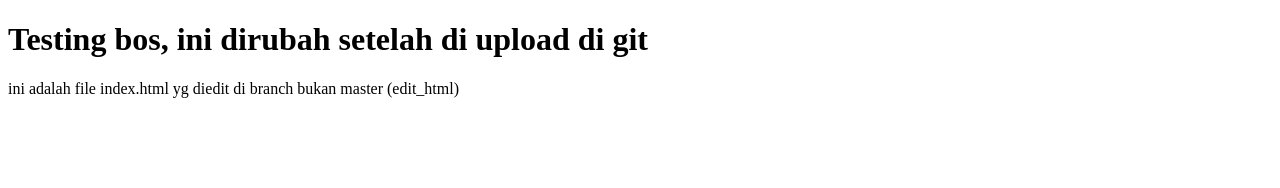
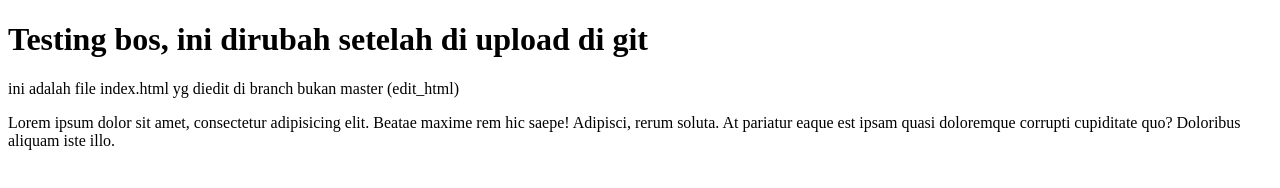
Before and after one commit to FebratamaAgni/coba-git, a plain HTML site: page index.html in a window 1280 px wide. Drawn offline with Linux system fonts and the light colour scheme.

Commit message:
menambahkan deskripsi

```diff
--- a/index.html
+++ b/index.html
@@ -10,6 +10,7 @@
 
     <h1>Testing bos, ini dirubah setelah di upload di git</h1>
     <p>ini adalah file index.html yg diedit di branch bukan master (edit_html)</p>
+    <p>Lorem ipsum dolor sit amet, consectetur adipisicing elit. Beatae maxime rem hic saepe! Adipisci, rerum soluta. At pariatur eaque est ipsam quasi doloremque corrupti cupiditate quo? Doloribus aliquam iste illo.</p>
 
 </body>
 </html>
```
